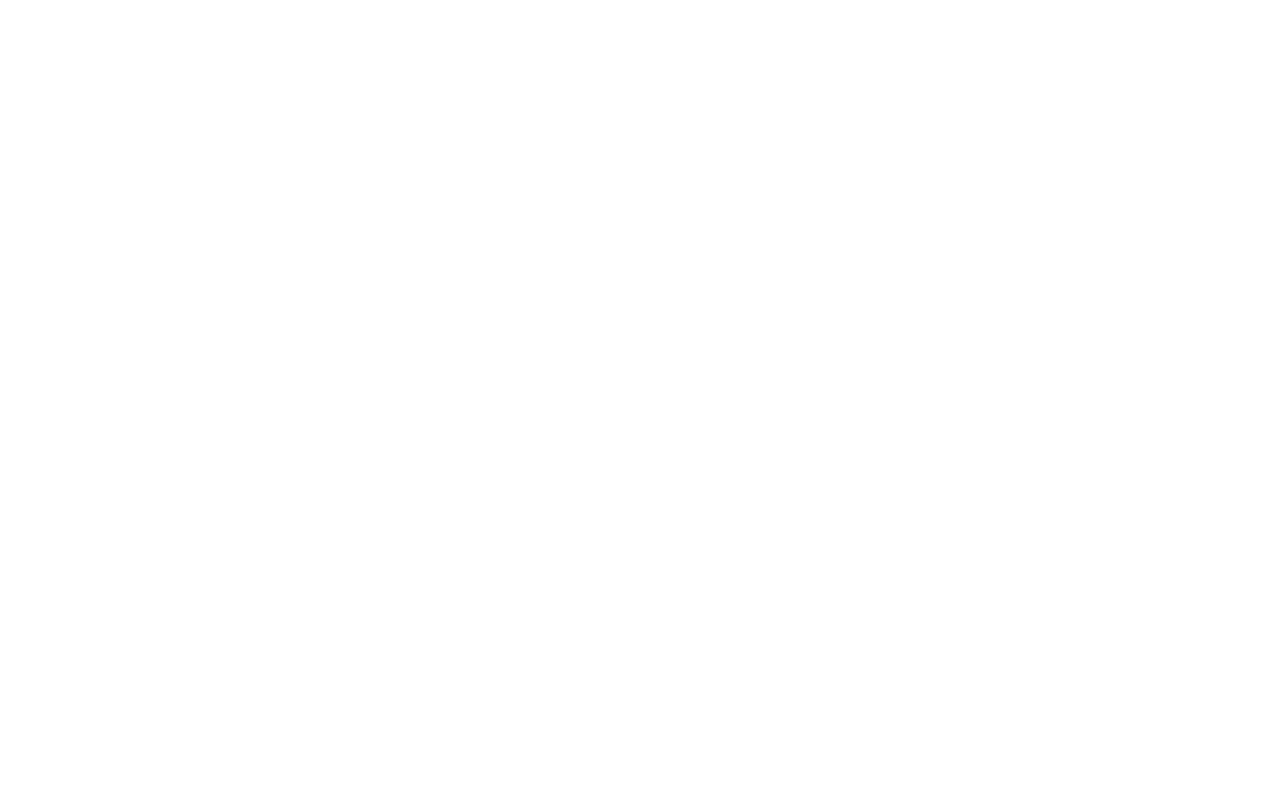
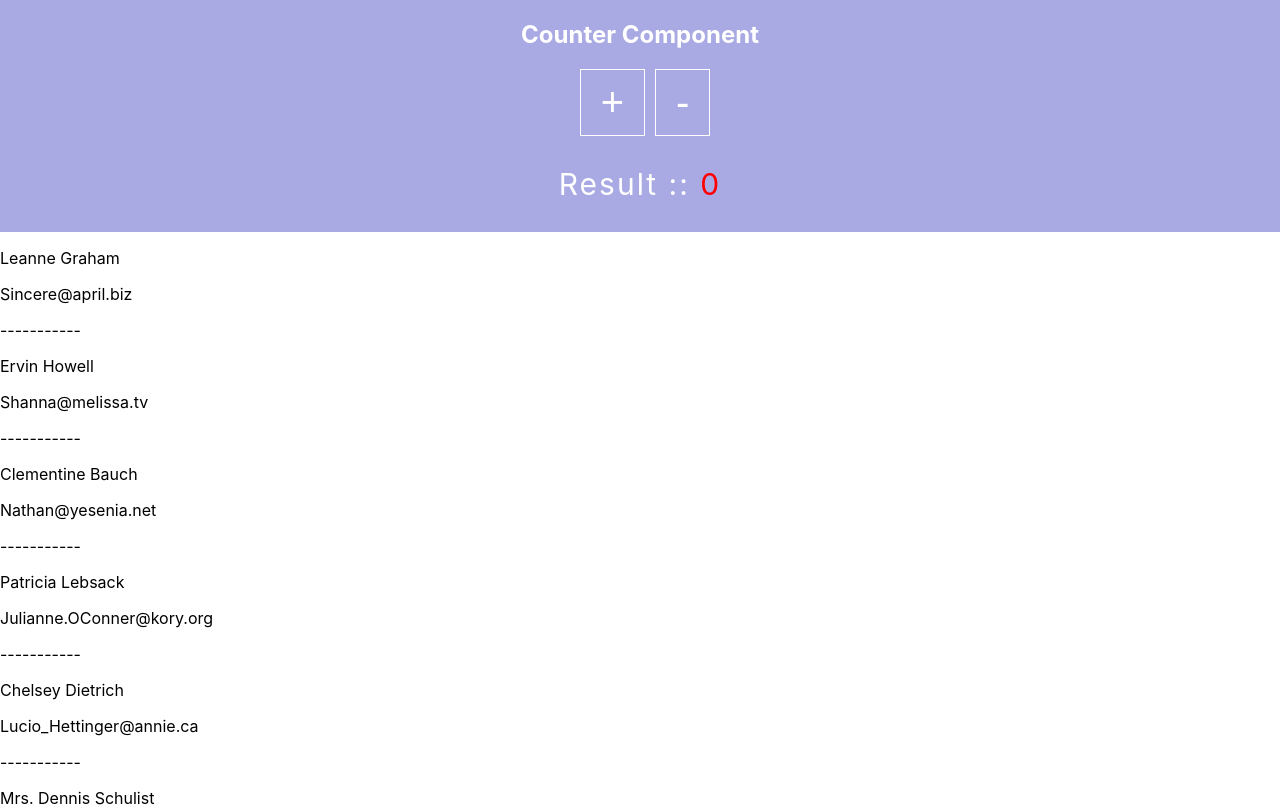
Before and after one commit to ruzannatco/react-tco_teacher, a React (Create React App) app: page / in a window 1280 px wide. Shown: the top 807 px of the page. Built offline with nearby package versions, Linux system fonts and the light colour scheme.

Commit message:
Props::State::Lists

```diff
--- a/src/App.js
+++ b/src/App.js
@@ -1,5 +1,13 @@
+import { Counter } from "./Counter";
+import { UsersList } from "./UsersList";
+
 function App() {
-  return <div className="App"></div>;
+  return (
+      <div className="App">
+        <Counter />
+        <UsersList />
+      </div>
+  );
 }
 
 export default App;
--- /dev/null
+++ b/src/Counter/Actions/index.jsx
@@ -0,0 +1,14 @@
+import "./styles.css";
+
+export const Actions = ({ plusCount, minusCount }) => {
+  return (
+    <div>
+      <button className="btn" onClick={plusCount}>
+        +
+      </button>
+      <button className="btn" onClick={minusCount}>
+        -
+      </button>
+    </div>
+  );
+};
--- /dev/null
+++ b/src/Counter/Actions/styles.css
@@ -0,0 +1,9 @@
+.btn {
+  background-color: transparent;
+  padding: 10px 20px;
+  border: 1px solid white;
+  margin-left: 10px;
+  font-size: 40px;
+  cursor: pointer;
+  color: white;
+}
--- /dev/null
+++ b/src/Counter/Result/index.jsx
@@ -0,0 +1,24 @@
+import "./styles.css";
+
+export const Result = ({ counter, test, childProps }) => {
+  // console.log("🚀 ~ Render");
+
+  // const mouseDownHandler = (e) => console.log("mouseDownHandler", e);
+  // const mouseMoveHandler = (e) => console.log("mouseMoveHandler", e);
+  const onClickHandler = ({ target }) => {
+    childProps({
+      childPTextContent: target.textContent,
+    });
+  };
+
+  return (
+    <p
+      className="counter-result"
+      // onMouseDown={mouseDownHandler}
+      // onMouseMove={mouseMoveHandler}
+      onClick={onClickHandler}
+    >
+      Result :: <span className="count">{counter}</span>{" "}
+    </p>
+  );
+};
--- /dev/null
+++ b/src/Counter/Result/styles.css
@@ -0,0 +1,8 @@
+.counter-result {
+  color: white;
+  font-size: 30px;
+  letter-spacing: 2px;
+}
+.counter-result .count {
+  color: red;
+}
--- /dev/null
+++ b/src/Counter/index.jsx
@@ -0,0 +1,27 @@
+import { useState } from "react";
+import { Actions } from "./Actions";
+import { Result } from "./Result";
+import "./styles.css";
+
+export const Counter = () => {
+  const [counter, setCounter] = useState(0);
+
+  const plusCount = () => {
+    setCounter(counter + 1);
+  };
+
+  const minusCount = () => {
+    setCounter(counter - 1);
+  };
+
+  const childProps = (props) => {
+    console.log("🚀 ~ props", props);
+  };
+  return (
+    <div className="counter-section">
+      <h2 className="section-heading">Counter Component</h2>
+      <Actions plusCount={plusCount} minusCount={minusCount} />
+      <Result counter={counter} test={"Test"} childProps={childProps} />
+    </div>
+  );
+};
--- /dev/null
+++ b/src/Counter/styles.css
@@ -0,0 +1,9 @@
+.counter-section {
+  display: flex;
+  flex-direction: column;
+  align-items: center;
+  background-color: rgb(169, 169, 228);
+}
+.counter-section .section-heading {
+  color: white;
+}
--- /dev/null
+++ b/src/UsersList/index.jsx
@@ -0,0 +1,26 @@
+import { USERS_DAMI_LIST } from "../static";
+
+const UserListItem = ({ user }) => {
+  return (
+    <div>
+      <p>{user.name}</p>
+      <p>{user.email}</p>
+      <p>-----------</p>
+    </div>
+  );
+};
+export const UsersList = () => {
+  //   const jsxArray = [<span>1</span>, <span>2</span>, <span>1</span>];
+  const usersJsx = USERS_DAMI_LIST.map((user, index) => {
+    return <UserListItem key={index} user={user} />;
+  });
+  return (
+    <div>
+      {/* {jsxArray} */}
+      {/* <UserListItem index={0} />
+      <UserListItem index={1} />
+      <UserListItem index={3} /> */}
+      {usersJsx}
+    </div>
+  );
+};
--- /dev/null
+++ b/src/static/index.js
@@ -0,0 +1,233 @@
+export const USERS_DAMI_LIST = [
+  {
+    id: 1,
+    name: "Leanne Graham",
+    username: "Bret",
+    email: "Sincere@april.biz",
+    address: {
+      street: "Kulas Light",
+      suite: "Apt. 556",
+      city: "Gwenborough",
+      zipcode: "92998-3874",
+      geo: {
+        lat: "-37.3159",
+        lng: "81.1496",
+      },
+    },
+    phone: "1-770-736-8031 x56442",
+    website: "hildegard.org",
+    company: {
+      name: "Romaguera-Crona",
+      catchPhrase: "Multi-layered client-server neural-net",
+      bs: "harness real-time e-markets",
+    },
+    imgUrl: "",
+  },
+  {
+    id: 2,
+    name: "Ervin Howell",
+    username: "Antonette",
+    email: "Shanna@melissa.tv",
+    address: {
+      street: "Victor Plains",
+      suite: "Suite 879",
+      city: "Wisokyburgh",
+      zipcode: "90566-7771",
+      geo: {
+        lat: "-43.9509",
+        lng: "-34.4618",
+      },
+    },
+    phone: "010-692-6593 x09125",
+    website: "anastasia.net",
+    company: {
+      name: "Deckow-Crist",
+      catchPhrase: "Proactive didactic contingency",
+      bs: "synergize scalable supply-chains",
+    },
+  },
+  {
+    id: 3,
+    name: "Clementine Bauch",
+    username: "Samantha",
+    email: "Nathan@yesenia.net",
+    address: {
+      street: "Douglas Extension",
+      suite: "Suite 847",
+      city: "McKenziehaven",
+      zipcode: "59590-4157",
+      geo: {
+        lat: "-68.6102",
+        lng: "-47.0653",
+      },
+    },
+    phone: "1-463-123-4447",
+    website: "ramiro.info",
+    company: {
+      name: "Romaguera-Jacobson",
+      catchPhrase: "Face to face bifurcated interface",
+      bs: "e-enable strategic applications",
+    },
+  },
+  {
+    id: 4,
+    name: "Patricia Lebsack",
+    username: "Karianne",
+    email: "Julianne.OConner@kory.org",
+    address: {
+      street: "Hoeger Mall",
+      suite: "Apt. 692",
+      city: "South Elvis",
+      zipcode: "53919-4257",
+      geo: {
+        lat: "29.4572",
+        lng: "-164.2990",
+      },
+    },
+    phone: "493-170-9623 x156",
+    website: "kale.biz",
+    company: {
+      name: "Robel-Corkery",
+      catchPhrase: "Multi-tiered zero tolerance productivity",
+      bs: "transition cutting-edge web services",
+    },
+  },
+  {
+    id: 5,
+    name: "Chelsey Dietrich",
+    username: "Kamren",
+    email: "Lucio_Hettinger@annie.ca",
+    address: {
+      street: "Skiles Walks",
+      suite: "Suite 351",
+      city: "Roscoeview",
+      zipcode: "33263",
+      geo: {
+        lat: "-31.8129",
+        lng: "62.5342",
+      },
+    },
+    phone: "(254)954-1289",
+    website: "demarco.info",
+    company: {
+      name: "Keebler LLC",
+      catchPhrase: "User-centric fault-tolerant solution",
+      bs: "revolutionize end-to-end systems",
+    },
+  },
+  {
+    id: 6,
+    name: "Mrs. Dennis Schulist",
+    username: "Leopoldo_Corkery",
+    email: "Karley_Dach@jasper.info",
+    address: {
+      street: "Norberto Crossing",
+      suite: "Apt. 950",
+      city: "South Christy",
+      zipcode: "23505-1337",
+      geo: {
+        lat: "-71.4197",
+        lng: "71.7478",
+      },
+    },
+    phone: "1-477-935-8478 x6430",
+    website: "ola.org",
+    company: {
+      name: "Considine-Lockman",
+      catchPhrase: "Synchronised bottom-line interface",
+      bs: "e-enable innovative applications",
+    },
+  },
+  {
+    id: 7,
+    name: "Kurtis Weissnat",
+    username: "Elwyn.Skiles",
+    email: "Telly.Hoeger@billy.biz",
+    address: {
+      street: "Rex Trail",
+      suite: "Suite 280",
+      city: "Howemouth",
+      zipcode: "58804-1099",
+      geo: {
+        lat: "24.8918",
+        lng: "21.8984",
+      },
+    },
+    phone: "210.067.6132",
+    website: "elvis.io",
+    company: {
+      name: "Johns Group",
+      catchPhrase: "Configurable multimedia task-force",
+      bs: "generate enterprise e-tailers",
+    },
+  },
+  {
+    id: 8,
+    name: "Nicholas Runolfsdottir V",
+    username: "Maxime_Nienow",
+    email: "Sherwood@rosamond.me",
+    address: {
+      street: "Ellsworth Summit",
+      suite: "Suite 729",
+      city: "Aliyaview",
+      zipcode: "45169",
+      geo: {
+        lat: "-14.3990",
+        lng: "-120.7677",
+      },
+    },
+    phone: "586.493.6943 x140",
+    website: "jacynthe.com",
+    company: {
+      name: "Abernathy Group",
+      catchPhrase: "Implemented secondary concept",
+      bs: "e-enable extensible e-tailers",
+    },
+  },
+  {
+    id: 9,
+    name: "Glenna Reichert",
+    username: "Delphine",
+    email: "Chaim_McDermott@dana.io",
+    address: {
+      street: "Dayna Park",
+      suite: "Suite 449",
+      city: "Bartholomebury",
+      zipcode: "76495-3109",
+      geo: {
+        lat: "24.6463",
+        lng: "-168.8889",
+      },
+    },
+    phone: "(775)976-6794 x41206",
+    website: "conrad.com",
+    company: {
+      name: "Yost and Sons",
+      catchPhrase: "Switchable contextually-based project",
+      bs: "aggregate real-time technologies",
+    },
+  },
+  {
+    id: 10,
+    name: "Clementina DuBuque",
+    username: "Moriah.Stanton",
+    email: "Rey.Padberg@karina.biz",
+    address: {
+      street: "Kattie Turnpike",
+      suite: "Suite 198",
+      city: "Lebsackbury",
+      zipcode: "31428-2261",
+      geo: {
+        lat: "-38.2386",
+        lng: "57.2232",
+      },
+    },
+    phone: "024-648-3804",
+    website: "ambrose.net",
+    company: {
+      name: "Hoeger LLC",
+      catchPhrase: "Centralized empowering task-force",
+      bs: "target end-to-end models",
+    },
+  },
+];
```
